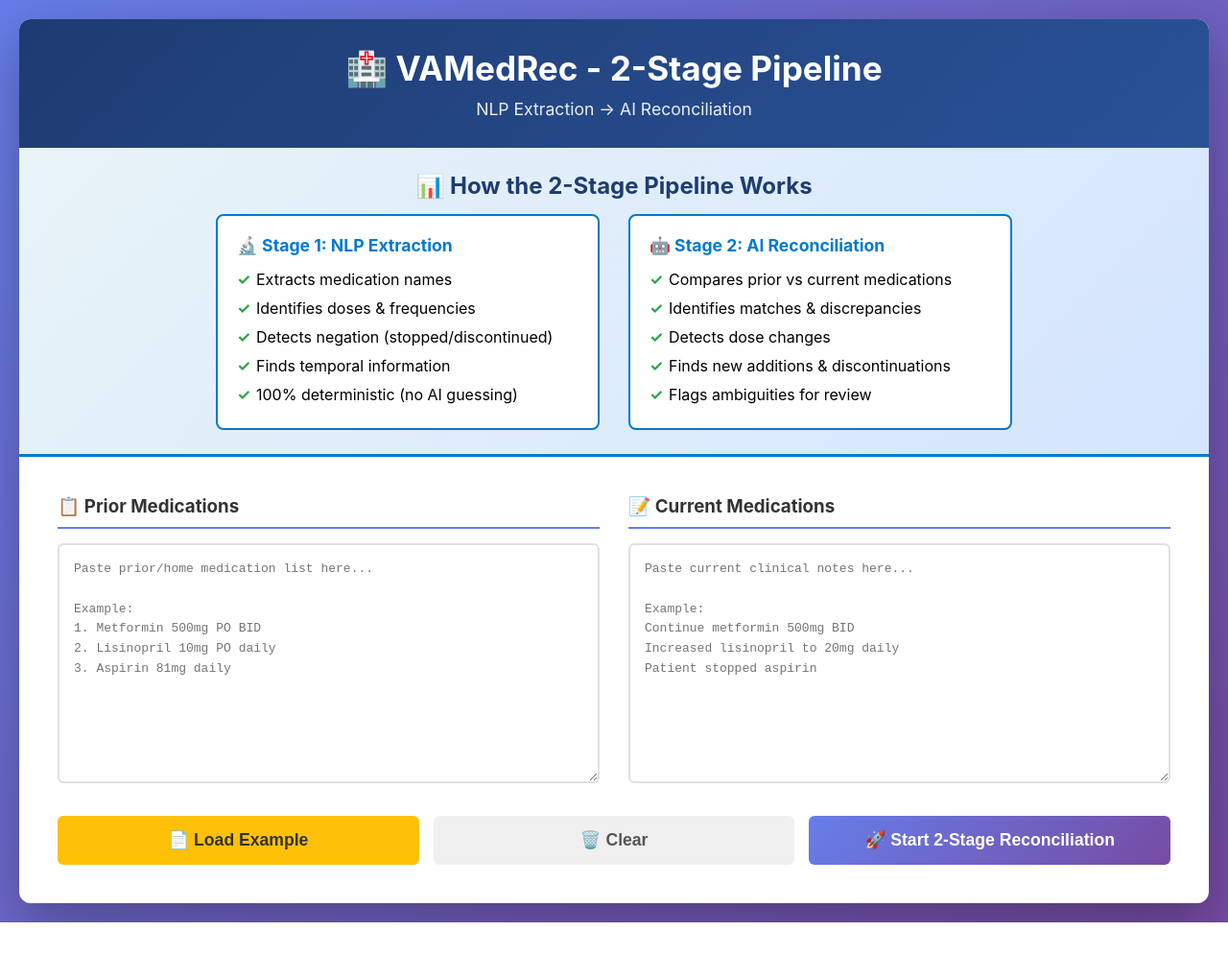
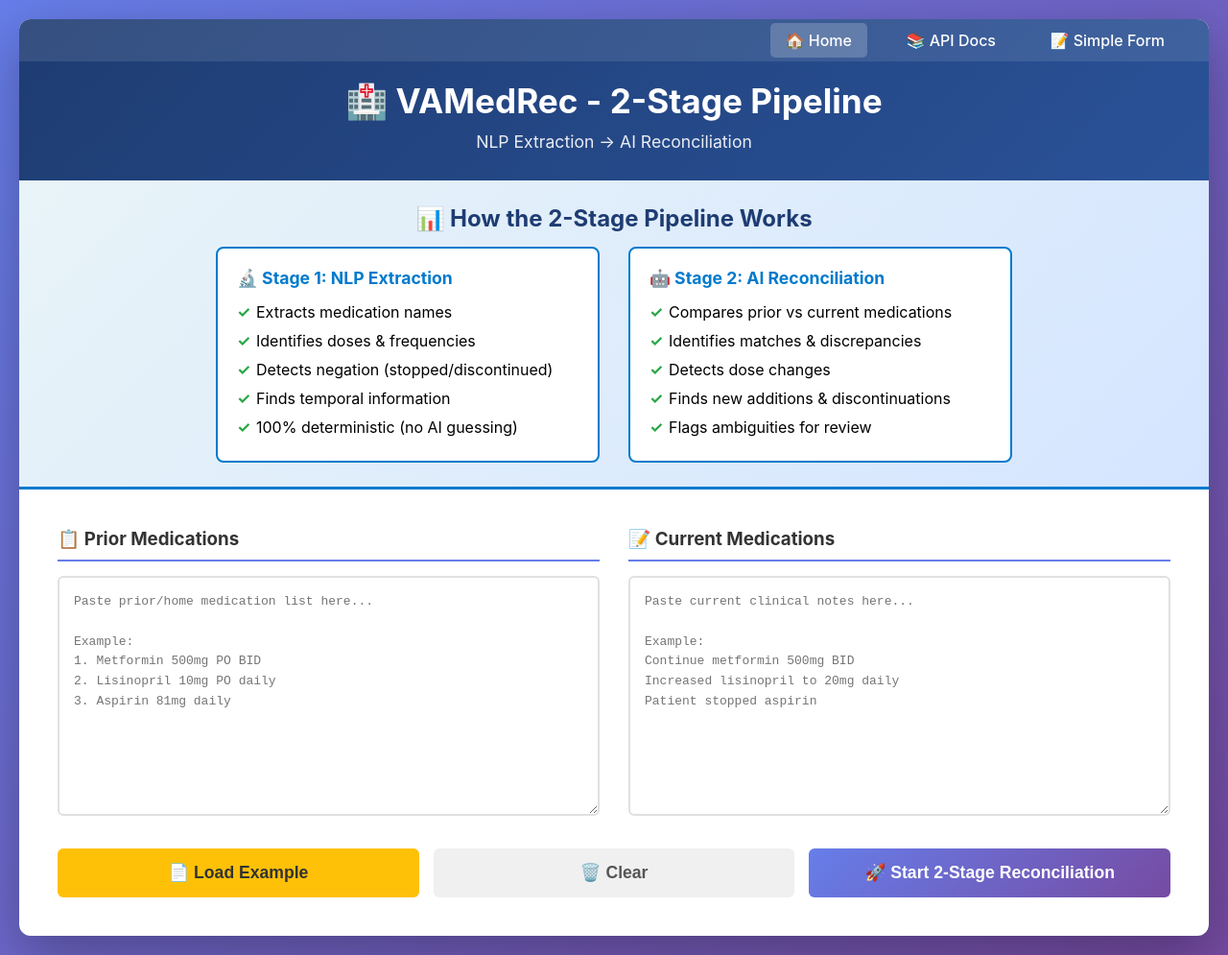
Before and after one commit to cyber3pxVA/vamedrec, a Flask app: template templates/reconciliation_form_2stage.html in a window 1280 px wide. Shown: the whole page at 96% size. Before the commit the page ends 961 px from the top, so only its background shows below. Run offline with Flask 3, Linux system fonts and the light colour scheme; the template is opened without the code that fills it, so the values that code supplies are empty; parts of the project's set-up code (start-up, migrations or seed data) failed here and were passed over.

Commit message:
feat: Restructure routes - make 2-stage UI main landing page
- Move interactive 2-stage pipeline UI from /pipeline to / (home)
- Move API documentation from / to /docs
- Add navigation bar to UI templates for easy switching
- Update startup messages to clarify UI vs API docs URLs
- Update 404 handler with correct endpoint list
- Enhance user experience: clinicians see UI first, devs can access API docs

```diff
--- a/main.py
+++ b/main.py
@@ -19,11 +19,17 @@ clinical_pipeline = MedRecPipeline()
 
 @app.route('/', methods=['GET'])
 def home():
-    """Home page with API documentation."""
+    """Home page - interactive 2-stage pipeline UI."""
+    return render_template('reconciliation_form_2stage.html')
+
+
+@app.route('/docs', methods=['GET'])
+def api_documentation():
+    """API documentation page."""
     html = """    <!DOCTYPE html>
     <html>
     <head>
-        <title>VAMedRec - VA Medication Reconciliation API</title>
+        <title>VAMedRec - API Documentation</title>
         <style>
             body {
                 font-family: -apple-system, BlinkMacSystemFont, "Segoe UI", Arial, sans-serif;
@@ -31,6 +37,22 @@ def home():
                 margin: 40px auto;
                 padding: 20px;
                 background: #f5f5f5;
+            }
+            .nav {
+                background: #007acc;
+                color: white;
+                padding: 15px 20px;
+                border-radius: 8px 8px 0 0;
+                margin: -40px -40px 20px -40px;
+            }
+            .nav a {
+                color: white;
+                text-decoration: none;
+                margin-right: 20px;
+                font-weight: bold;
+            }
+            .nav a:hover {
+                text-decoration: underline;
             }
             .container {
                 background: white;
@@ -71,18 +93,28 @@ def home():
         </style>
     </head>    <body>
         <div class="container">
-            <h1>🏥 VAMedRec - VA Medication Reconciliation API</h1>
+            <div class="nav">
+                <a href="/">🏠 Home (Interactive UI)</a>
+                <a href="/docs">📚 API Documentation</a>
+            </div>
+
+            <h1>🏥 VAMedRec - API Documentation</h1>
             <p>
                 A hybrid system combining AI-powered clinical reasoning with deterministic safety checks
                 for comprehensive VA medication reconciliation.
-            </p>
+            </p>            <h2>🔌 Endpoints</h2>
 
-            <h2>🔌 Endpoints</h2>
+            <div class="endpoint" style="border-left: 4px solid #28a745; background: #e8f8f0;">
+                <span class="method" style="background: #28a745;">GET</span>
+                <code>/</code>
+                <p><strong>🏠 Interactive UI</strong> - Main landing page with 2-stage pipeline visualizer</p>
+                <p><a href="/" style="color: #28a745; font-weight: bold;">👉 Go to home page</a></p>
+            </div>
 
             <div class="endpoint">
                 <span class="method">GET</span>
                 <code>/form</code>
-                <p><strong>🎨 Interactive Web Form</strong> - Copy/paste medication lists for reconciliation</p>
+                <p><strong>📝 Simple Web Form</strong> - Basic copy/paste interface</p>
             </div>
 
             <div class="endpoint">
@@ -101,18 +133,6 @@ def home():
                 <span class="method">GET</span>
                 <code>/health</code>
                 <p>Check API health status</p>
-            </div>
-
-            <div class="endpoint">
-                <span class="method">GET</span>
-                <code>/pipeline</code>
-                <p>🎨 2-Stage Pipeline Web Interface (NEW!)</p>
-            </div>
-
-            <div class="endpoint">
-                <span class="method">GET</span>
-                <code>/form</code>
-                <p>📝 Simple Web Form</p>
             </div>
 
             <h2>📝 Example Request</h2>
@@ -170,14 +190,8 @@ def health():
 
 @app.route('/form', methods=['GET'])
 def reconciliation_form():
-    """Serve the clinical reconciliation form."""
+    """Serve the simple clinical reconciliation form."""
     return render_template('reconciliation_form.html')
-
-
-@app.route('/pipeline', methods=['GET'])
-def pipeline_form():
-    """Serve the 2-stage pipeline visualization form."""
-    return render_template('reconciliation_form_2stage.html')
 
 
 @app.route('/reconcile', methods=['POST'])
@@ -345,7 +359,7 @@ def not_found(e):
     """Handle 404 errors."""
     return jsonify({
         "error": "Endpoint not found",
-        "available_endpoints": ["/", "/health", "/reconcile", "/reconcile_clinical"]
+        "available_endpoints": ["/", "/docs", "/health", "/reconcile", "/reconcile_clinical", "/form"]
     }), 404
 
 
@@ -365,11 +379,11 @@ if __name__ == '__main__':
     except ValueError as e:
         print(f"❌ Configuration error: {e}")
         exit(1)
-
-    # Run Flask app
+      # Run Flask app
     print(f"\n🚀 Starting Medication Reconciliation API")
     print(f"📍 Server: http://{config.FLASK_HOST}:{config.FLASK_PORT}")
-    print(f"📖 Documentation: http://localhost:{config.FLASK_PORT}/")
+    print(f"🏠 Interactive UI: http://localhost:{config.FLASK_PORT}/")
+    print(f"📖 API Documentation: http://localhost:{config.FLASK_PORT}/docs")
     print(f"\nPress CTRL+C to stop\n")
 
     app.run(
--- a/templates/reconciliation_form_2stage.html
+++ b/templates/reconciliation_form_2stage.html
@@ -32,6 +32,31 @@
             color: white;
             padding: 30px;
             text-align: center;
+        }
+
+        .nav-bar {
+            background: rgba(255, 255, 255, 0.1);
+            padding: 12px 30px;
+            margin: -30px -30px 20px -30px;
+            text-align: right;
+        }
+
+        .nav-bar a {
+            color: white;
+            text-decoration: none;
+            margin-left: 20px;
+            font-weight: 500;
+            padding: 8px 16px;
+            border-radius: 5px;
+            transition: background 0.3s;
+        }
+
+        .nav-bar a:hover {
+            background: rgba(255, 255, 255, 0.2);
+        }
+
+        .nav-bar a.active {
+            background: rgba(255, 255, 255, 0.2);
         }
 
         .header h1 {
@@ -457,8 +482,12 @@
     </style>
 </head>
 <body>
-    <div class="container">
-        <div class="header">
+    <div class="container">        <div class="header">
+            <div class="nav-bar">
+                <a href="/" class="active">🏠 Home</a>
+                <a href="/docs">📚 API Docs</a>
+                <a href="/form">📝 Simple Form</a>
+            </div>
             <h1>🏥 VAMedRec - 2-Stage Pipeline</h1>
             <p>NLP Extraction → AI Reconciliation</p>
         </div>
```
Also changed, not shown: ROUTE_RESTRUCTURE.md (added, +143 -0 lines).
